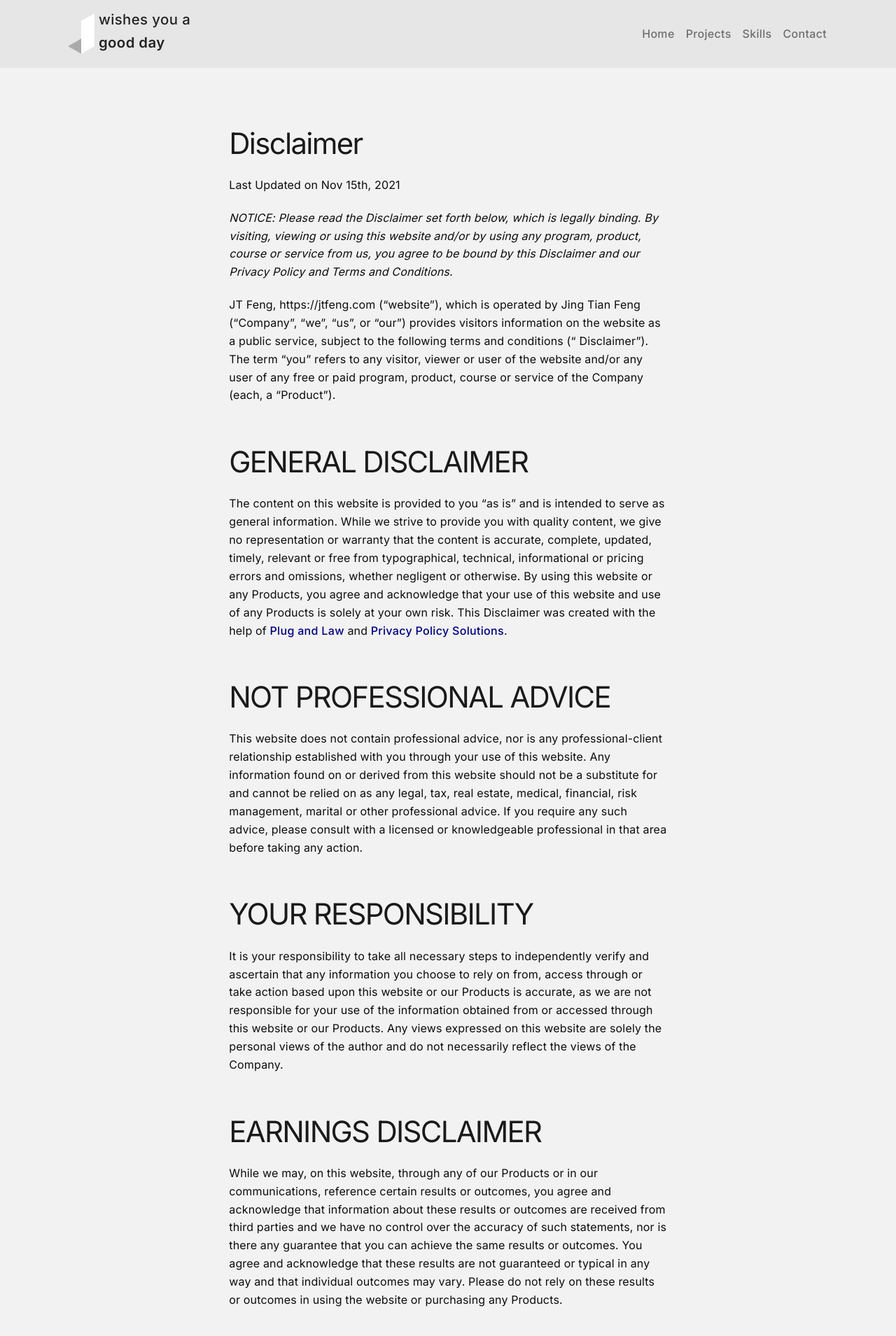
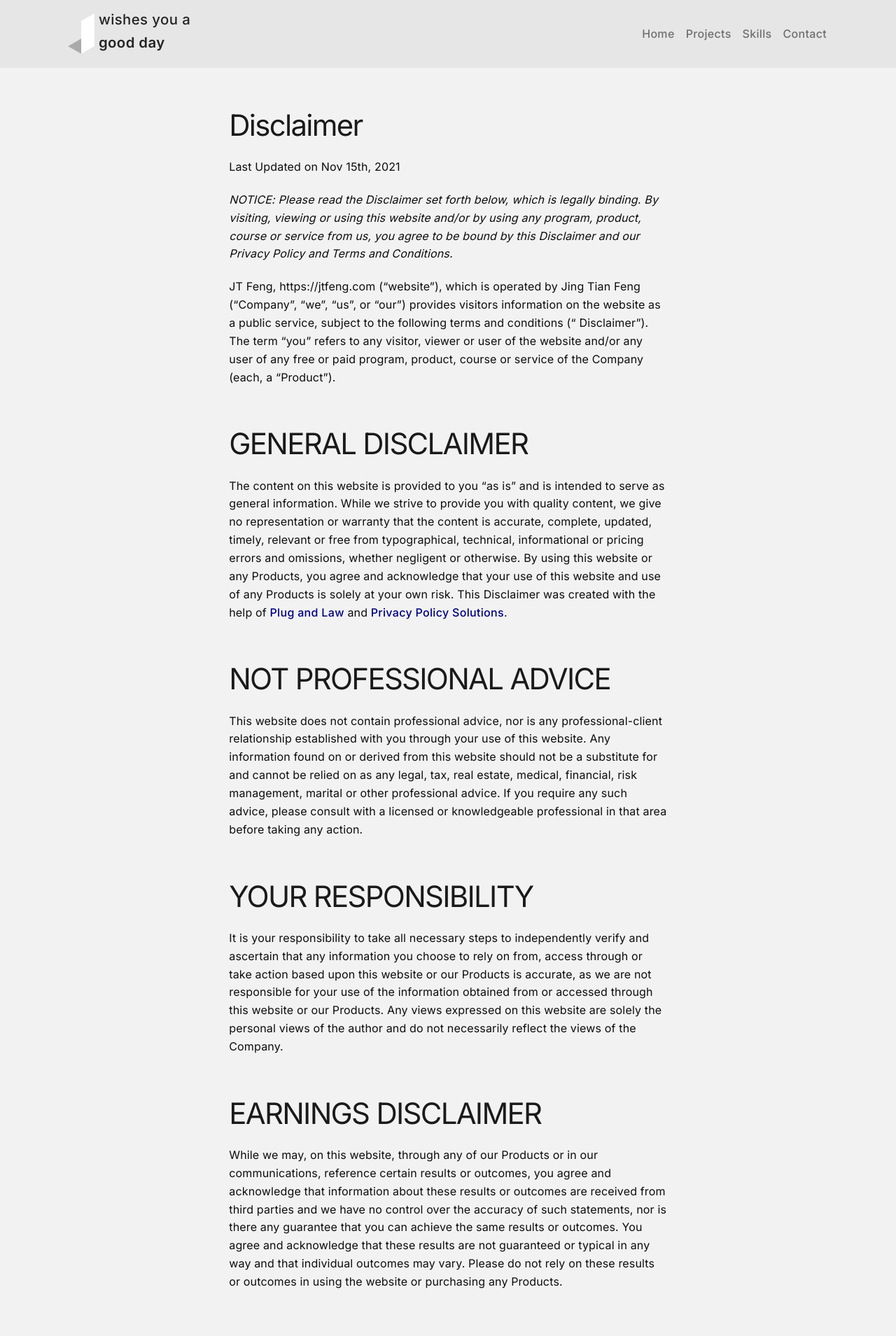
Before and after one commit to jingtianfeng/jtfeng-personal-1, a Jekyll site: the page built from disclaimer.md, in a window 1280 px wide. Shown: the top 1909 px of the page at 70% size. Built offline with Jekyll 4.4.1, drawn with Linux system fonts in a browser that asks for light colours.

Commit message:
Fix layout post: remove .py-4

```diff
--- a/_layouts/post.html
+++ b/_layouts/post.html
@@ -3,7 +3,7 @@ layout: default
 ---
 
 <article>
-    <div class="prose mx-auto px-3 py-4">
+    <div class="prose mx-auto px-3">
         {{ content }}
     </div>
 </article>
```
